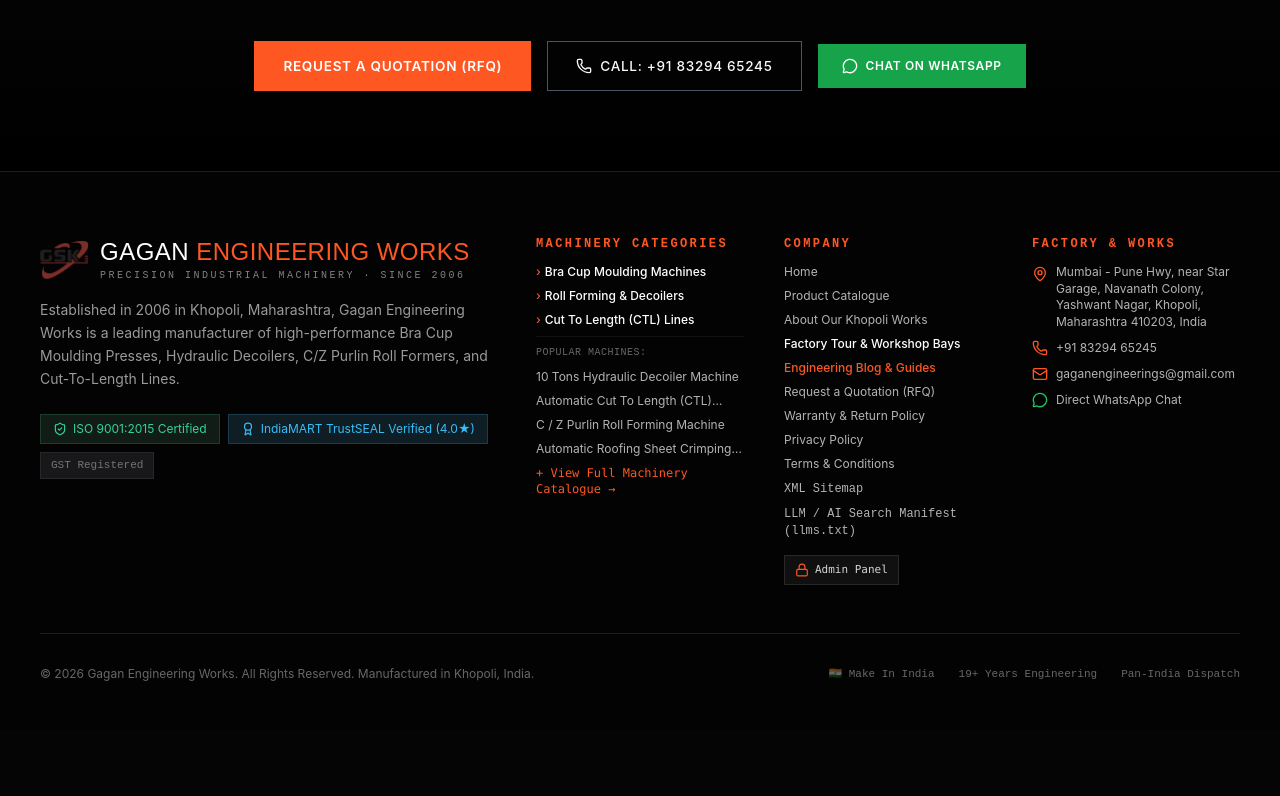
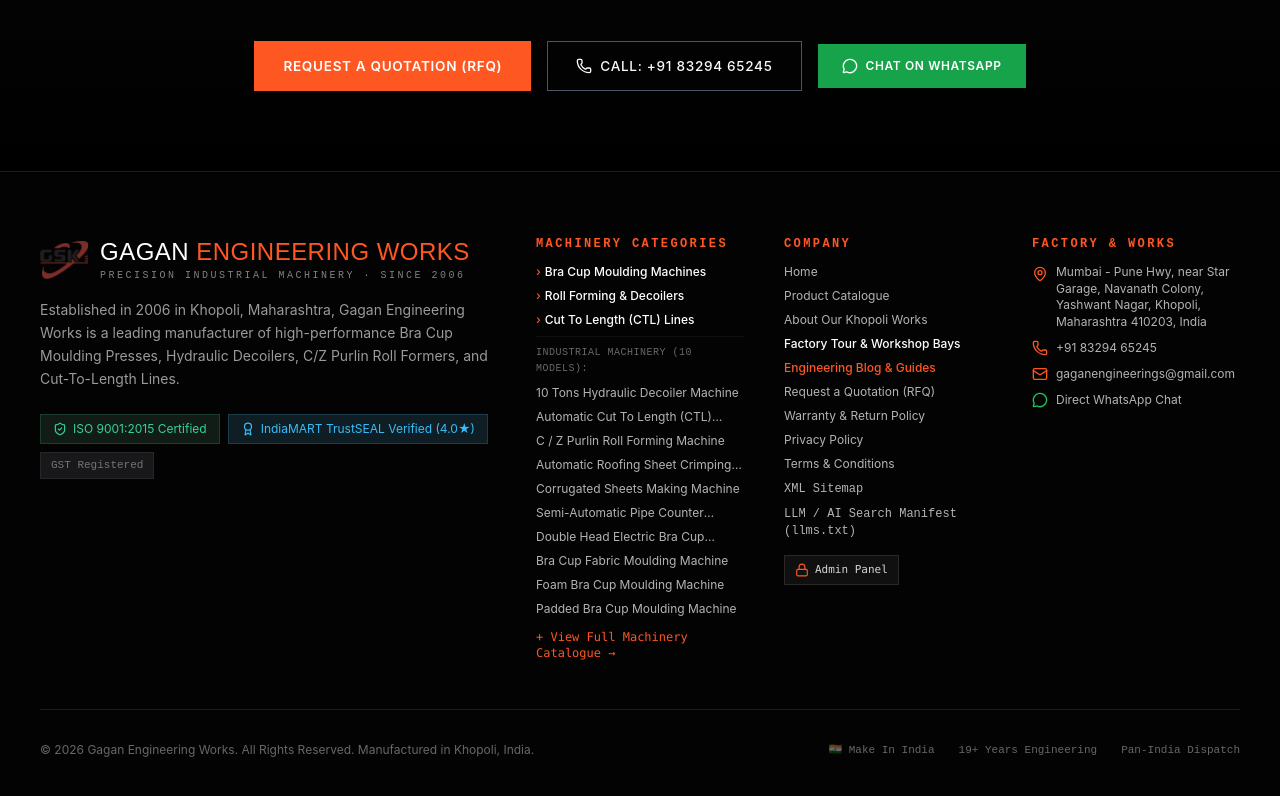
Before and after one commit to Nikolakevinzo/gagan-engineering-website, a React (Create React App) app in the folder frontend/: page / in a window 1280 px wide. Shown: the part 6059-6855 px from the top of the page. Before the commit the page ends 6789 px from the top, so only its background shows below. Built offline with nearby package versions, Linux system fonts and the light colour scheme; no server answers.

Commit message:
seo: link all 10 machines directly in site-wide footer and remove crawl delays from robots.txt

```diff
--- a/frontend/src/components/Footer.jsx
+++ b/frontend/src/components/Footer.jsx
@@ -82,9 +82,9 @@ export default function Footer() {
                 </Link>
               </li>
               <li className="pt-2 border-t border-white/5 mono text-[10px] text-white/40 uppercase tracking-wider">
-                Popular Machines:
+                Industrial Machinery ({CATALOGUE_PRODUCTS.length} Models):
               </li>
-              {CATALOGUE_PRODUCTS.slice(0, 4).map((p) => (
+              {CATALOGUE_PRODUCTS.map((p) => (
                 <li key={p.id}>
                   <Link
                     to={`/products/${p.id}`}
@@ -94,8 +94,8 @@ export default function Footer() {
                   </Link>
                 </li>
               ))}
-              <li>
-                <Link to="/products" className="text-[#FF5722] hover:underline font-mono">
+              <li className="pt-1">
+                <Link to="/products" className="text-[#FF5722] hover:underline font-mono text-xs">
                   + View Full Machinery Catalogue →
                 </Link>
               </li>
```
Also changed, not shown: frontend/public/robots.txt.
